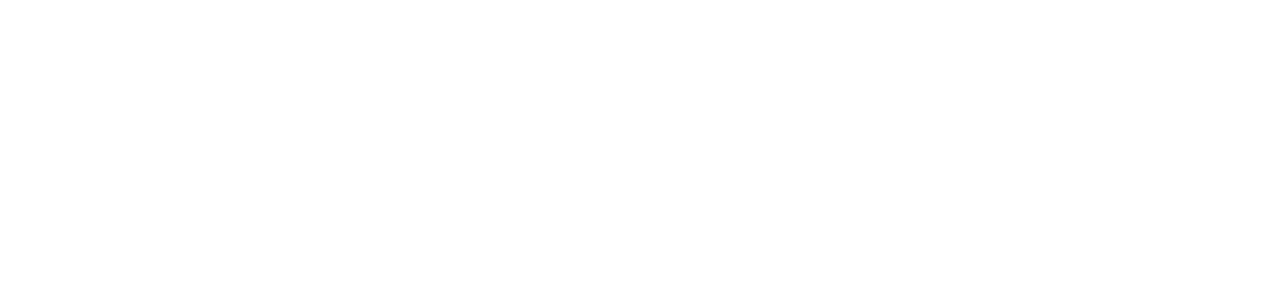
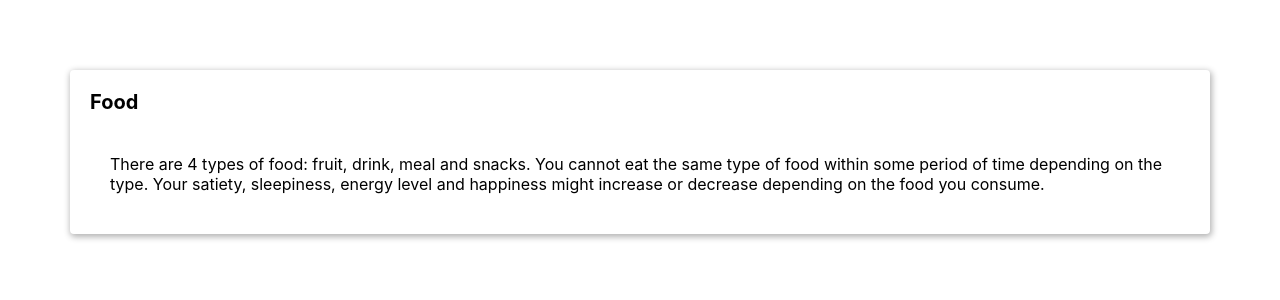
Before and after one commit to Bowen8888/fisherman-in-town, a React (Create React App) app: page /#/food in a window 1280 px wide. Before the commit this address led to /#/aquarium. Shown: the top 300 px of the page. Built offline with nearby package versions, Linux system fonts and the light colour scheme.

Commit message:
Aquarium + Food

```diff
--- a/src/App.js
+++ b/src/App.js
@@ -2,6 +2,8 @@ import React from 'react';
 import logo from './logo.svg';
 import Home from './Home';
 import Skills from './Skills'
+import Food from './Food'
+import Aquarium from "./Aquarium";
 import './App.css';
 
 import {
@@ -32,6 +34,8 @@ function App() {
       <Switch>
         <Route exact path="/" component={Home}></Route>
         <Route path="/skills" component={Skills}></Route>
+        <Route path="/food" component={Food}></Route>
+        <Route path="/aquarium" component={Aquarium}></Route>
       </Switch>
     </Router>
   );
--- /dev/null
+++ b/src/Aquarium.js
@@ -0,0 +1,24 @@
+import React, {Component} from "react";
+import PageHeader from "./PageHeader";
+
+import './Skills.css'
+
+export default class Aquarium extends Component {
+    render() {
+        return (
+            <div className="SkillsContainer">
+                <PageHeader
+                    title="Aquarium"
+                    content="Aquarium is the place where you can keep your fishes. Once fishes are caught, they are
+                     directly put into the Aquarium. Aquarium have capacity,
+                    once your capacity is reached, you need either to increase it or sell your fish,
+                    so that you can catch new fishes. Fishes have different rarity colors: white, yellow, green, blue,
+                     purple, orange and red. The fish selling prices depends on the rarity levels.
+                      For fishes under color green, you can sell them directly, otherwise
+                      you need to find buyers from the market. Market buyers will change from hour to hour and so do
+                      the prices."
+                />
+            </div>
+        )
+    }
+}
--- /dev/null
+++ b/src/Food.js
@@ -0,0 +1,20 @@
+import React, {Component} from "react";
+import PageHeader from "./PageHeader";
+
+import './Skills.css'
+
+export default class Food extends Component {
+    render() {
+        return (
+            <div className="SkillsContainer">
+                <PageHeader
+                    title="Food"
+                    content="There are 4 types of food: fruit, drink, meal and snacks.
+                    You cannot eat the same type of food within some period of time depending on the type.
+                    Your satiety, sleepiness, energy level and happiness might increase or decrease
+                    depending on the food you consume."
+                />
+            </div>
+        )
+    }
+}
--- a/src/Home.js
+++ b/src/Home.js
@@ -23,7 +23,7 @@ export default class Home extends Component {
                     </Card>
                     <Card name="Aquarium"
                           description="View your fishes."
-                          link="/skills"
+                          link="/aquarium"
                           imgPath='/images/Aquarium.png'>
                     </Card>
                     <Card name="Equipment"
@@ -33,7 +33,7 @@ export default class Home extends Component {
                     </Card>
                     <Card name="Food"
                           description="Source of energy."
-                          link="/skills"
+                          link="/food"
                           imgPath='/images/Food.png'>
                     </Card>
                     <Card name="Housing"
```
